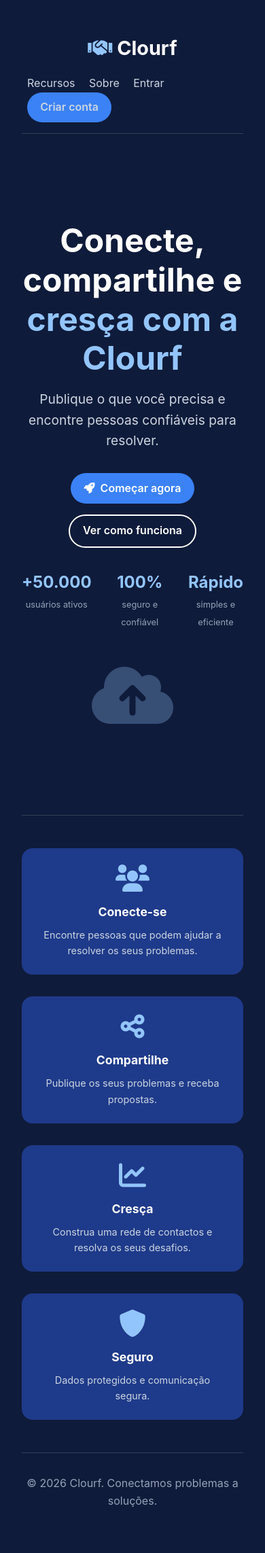
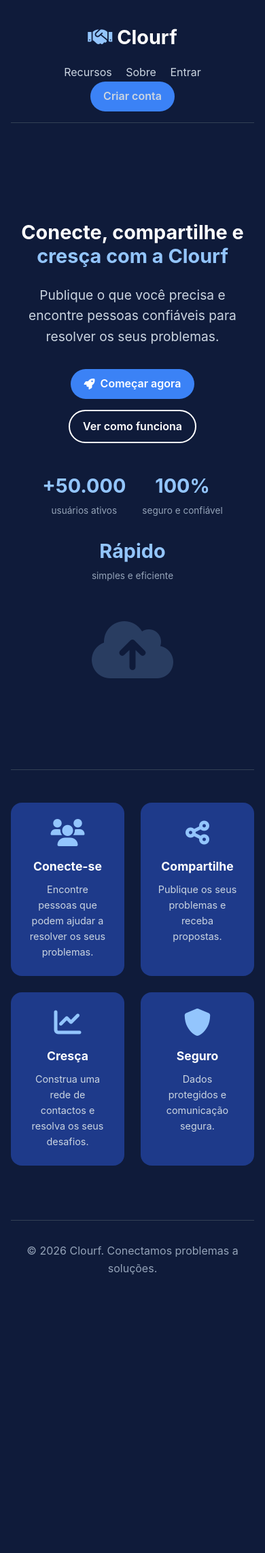
Before and after one commit to Desquek/Clourf-, a Flask app: template templates/landing.html in a window 390 px wide. Shown: the whole page at 68% size. After the commit the page ends 1875 px from the top, so only its background shows below. Run offline with Flask 2, Linux system fonts and the light colour scheme; the template is opened without the code that fills it, so the values that code supplies are empty.

Commit message:
Atualizar o landing.html

```diff
--- a/templates/landing.html
+++ b/templates/landing.html
@@ -7,21 +7,25 @@
     <link rel="stylesheet" href="https://cdnjs.cloudflare.com/ajax/libs/font-awesome/6.0.0/css/all.min.css">
     <link rel="stylesheet" href="{{ url_for('static', filename='css/style.css') }}">
     <style>
-        /* ========================================
-           LANDING PAGE
-        ======================================== */
         body {
             background: var(--fundo);
             color: var(--branco);
             font-family: 'Inter', -apple-system, sans-serif;
             margin: 0;
             padding: 0;
+            min-height: 100vh;
+            display: flex;
+            flex-direction: column;
         }
 
         .landing-container {
             max-width: 1200px;
             margin: 0 auto;
             padding: 2rem;
+            flex: 1;
+            display: flex;
+            flex-direction: column;
+            justify-content: center;
         }
 
         /* Top Bar */
@@ -31,6 +35,7 @@
             align-items: center;
             padding: 1rem 0;
             border-bottom: 1px solid var(--cinza-escuro);
+            margin-bottom: 3rem;
         }
 
         .landing-logo {
@@ -63,8 +68,9 @@
             display: flex;
             align-items: center;
             justify-content: space-between;
-            padding: 4rem 0;
+            padding: 2rem 0;
             gap: 3rem;
+            flex: 1;
         }
 
         .hero-content {
@@ -72,8 +78,8 @@
         }
 
         .hero-content h1 {
-            font-size: 3rem;
-            margin-bottom: 1rem;
+            font-size: 3.2rem;
+            margin-bottom: 1.5rem;
             line-height: 1.2;
         }
 
@@ -86,6 +92,7 @@
             color: var(--cinza-claro);
             margin-bottom: 2rem;
             max-width: 500px;
+            line-height: 1.6;
         }
 
         .hero-buttons {
@@ -96,8 +103,8 @@
 
         .hero-stats {
             display: flex;
-            gap: 2rem;
-            margin-top: 2rem;
+            gap: 2.5rem;
+            margin-top: 2.5rem;
         }
 
         .hero-stats div {
@@ -106,13 +113,13 @@
 
         .hero-stats span {
             display: block;
-            font-size: 1.5rem;
+            font-size: 1.8rem;
             font-weight: 700;
             color: var(--azul-muito-claro);
         }
 
         .hero-stats small {
-            font-size: 0.8rem;
+            font-size: 0.85rem;
             color: var(--cinza-medio);
         }
 
@@ -124,16 +131,17 @@
         .hero-image i {
             font-size: 12rem;
             color: var(--azul-muito-claro);
-            opacity: 0.3;
+            opacity: 0.2;
         }
 
         /* Features */
         .features {
             display: grid;
             grid-template-columns: repeat(auto-fit, minmax(200px, 1fr));
-            gap: 2rem;
+            gap: 1.5rem;
             padding: 3rem 0;
             border-top: 1px solid var(--cinza-escuro);
+            margin-top: 2rem;
         }
 
         .feature-item {
@@ -158,6 +166,7 @@
         .feature-item h3 {
             font-size: 1.1rem;
             margin-bottom: 0.5rem;
+            color: var(--branco);
         }
 
         .feature-item p {
@@ -171,6 +180,7 @@
             padding: 2rem 0;
             border-top: 1px solid var(--cinza-escuro);
             color: var(--cinza-medio);
+            margin-top: 2rem;
         }
 
         /* Responsivo */
@@ -190,6 +200,8 @@
 
             .hero-stats {
                 justify-content: center;
+                flex-wrap: wrap;
+                gap: 1.5rem;
             }
 
             .hero-image i {
@@ -199,6 +211,7 @@
             .landing-top-bar {
                 flex-direction: column;
                 gap: 1rem;
+                text-align: center;
             }
 
             .landing-nav a {
@@ -207,6 +220,24 @@
 
             .landing-nav .btn-primary {
                 margin-left: 0.5rem;
+            }
+
+            .hero-content h1 {
+                font-size: 2.2rem;
+            }
+        }
+
+        @media (max-width: 480px) {
+            .features {
+                grid-template-columns: 1fr 1fr;
+            }
+
+            .landing-container {
+                padding: 1rem;
+            }
+
+            .hero-content h1 {
+                font-size: 1.8rem;
             }
         }
     </style>
@@ -230,7 +261,7 @@
         <section class="hero">
             <div class="hero-content">
                 <h1>Conecte, compartilhe e <span class="destaque">cresça com a Clourf</span></h1>
-                <p>Publique o que você precisa e encontre pessoas confiáveis para resolver.</p>
+                <p>Publique o que você precisa e encontre pessoas confiáveis para resolver os seus problemas.</p>
                 <div class="hero-buttons">
                     <a href="{{ url_for('auth.register') }}" class="btn-primary">
                         <i class="fas fa-rocket"></i> Começar agora
```
